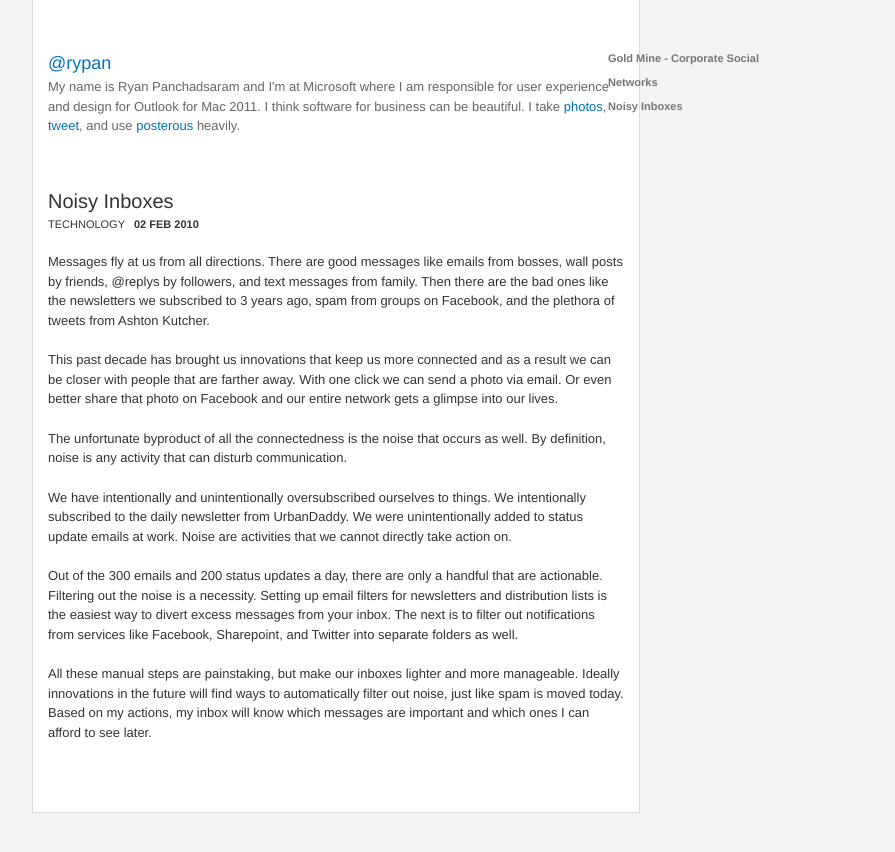
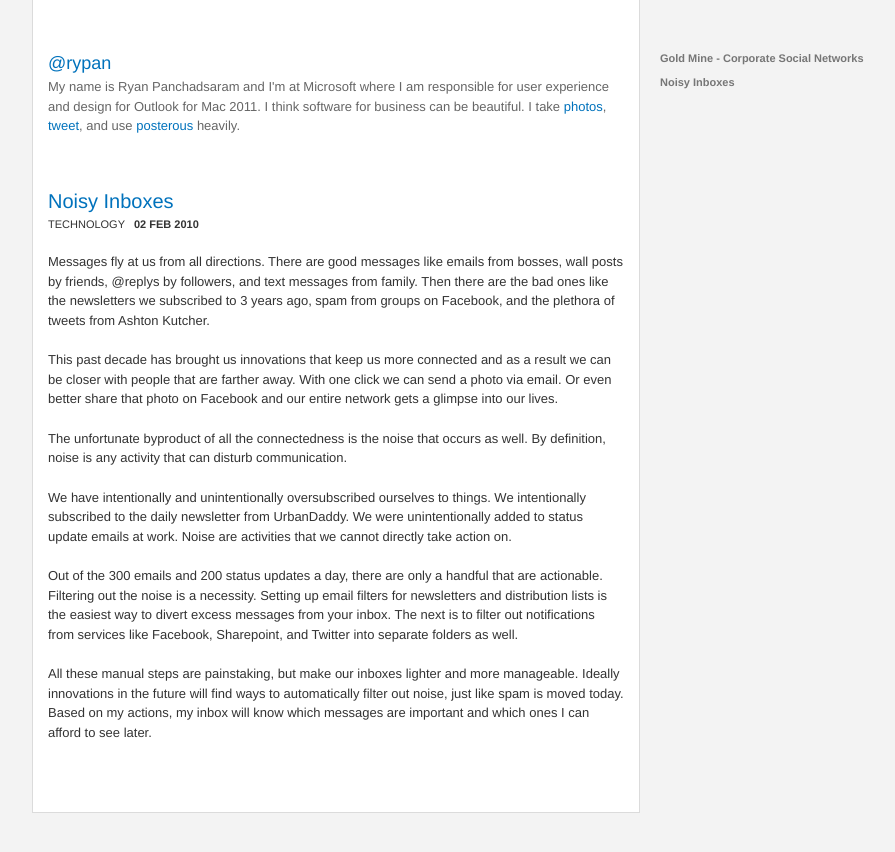
Before and after one commit to rypan/rypan.github.com, a Jekyll site: the page built from _posts/2010-02-02-noisy-inboxes.markdown, in a window 1280 px wide. Shown: the top 852 px of the page, without its empty margins (160-1055 px from the left). Built offline with Jekyll 4.4.1, drawn with Linux system fonts in a browser that asks for light colours.

Commit message:
Cleaning up List.

```diff
--- a/_layouts/post.html
+++ b/_layouts/post.html
@@ -3,7 +3,7 @@ layout: default
 ---
 
 <div class="post">
-	<h1>{{ page.title }}</h1>
+	<h1><a href="{{ post.url }}">{{ page.title }}</a></h1>
 	<div class="tidbits"><span class="category">{{ page.category }}</span> &nbsp; <span class="date">{{ page.date | date_to_string }}</span></div>
 	<div class="body">
 		{{ content }}
--- a/css/style.css
+++ b/css/style.css
@@ -74,9 +74,9 @@ a:hover{
 }
 
 #listofposts{
-	width: 192px;
+	width: 280px;
 	position: absolute;
-	left: 768px;
+	left: 820px;
 	top: 45px;
 }
 
@@ -84,4 +84,5 @@ a:hover{
 	font-size: 11px;
 	font-weight: bold;
 	color: #767676;
+	line-height: 1em;
 }
```
